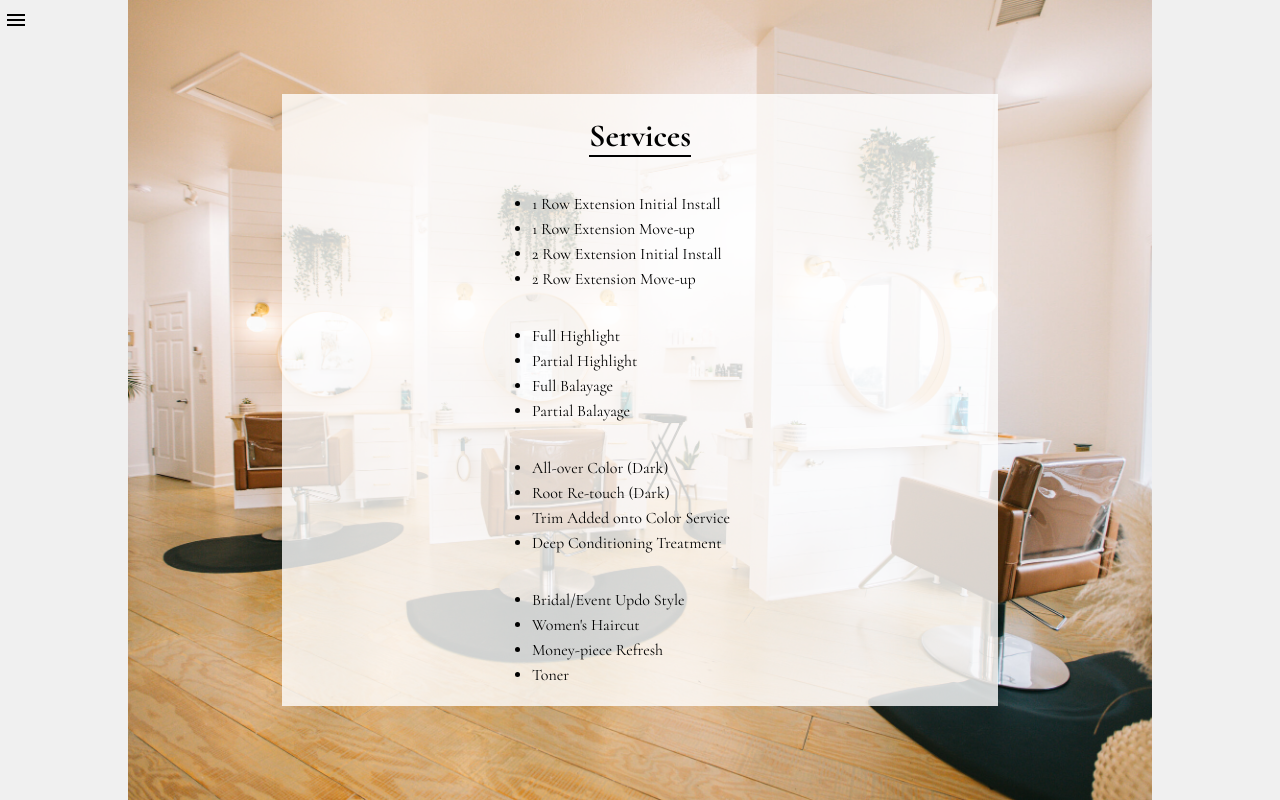
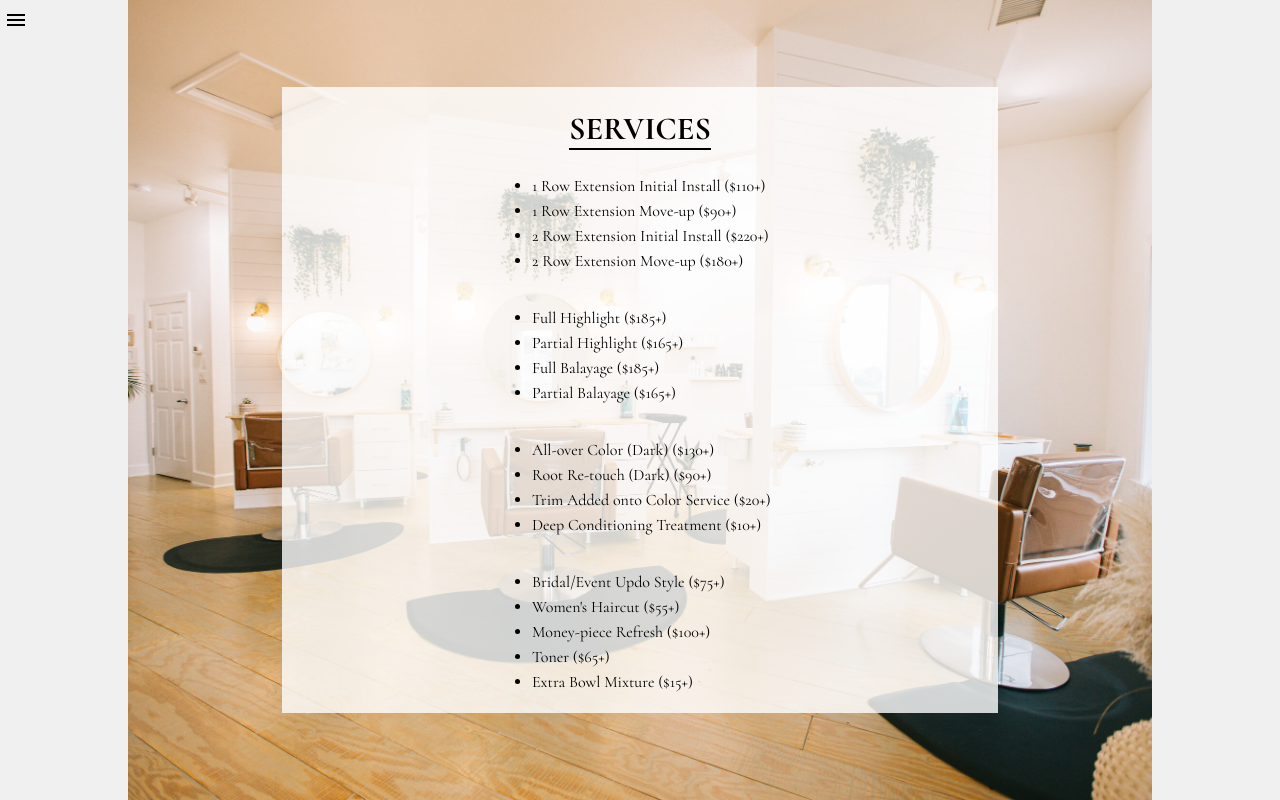
Before and after one commit to GucciHepcat52/hair-by-maddy-kate, a React (Create React App) app: page /services in a window 1280 px wide. Built offline with nearby package versions, Linux system fonts and the light colour scheme.

Commit message:
final push

```diff
--- a/public/index.html
+++ b/public/index.html
@@ -2,7 +2,7 @@
 <html lang="en">
   <head>
     <meta charset="utf-8" />
-    <link rel="icon" href="%PUBLIC_URL%/hair-logo.png" />
+    <link rel="icon" href="%PUBLIC_URL%/hair-logo.jpg" />
     <meta name="viewport" content="width=device-width, initial-scale=1" />
     <meta name="theme-color" content="#000000" />
     <meta
--- a/src/components/Menu.js
+++ b/src/components/Menu.js
@@ -73,7 +73,7 @@ export default function Menu({ isActive, activateMenu }) {
                 style={{ color: "black" }}
               >
                 {/* <Instagram /> */}
-                CLICK HERE
+                BOOK NOW
               </a>
             </Button>
           </Box>
--- a/src/pages/About.js
+++ b/src/pages/About.js
@@ -64,7 +64,7 @@ export default function About() {
           referring friends, and continuing to come back. I love and appreciate
           every single one of you. Hope to see you in my chair soon!!
         </p>
-        <h2 style={{ borderBottom: "2px solid black" }}>Fun Facts</h2>
+        <h2 style={{ borderBottom: "2px solid black" }}>FUN FACTS</h2>
         <ul style={{ textAlign: "left" }}>
           <li>Born in CA, raised in AZ</li>
           <li>
--- a/src/pages/Services.js
+++ b/src/pages/Services.js
@@ -35,47 +35,48 @@ export default function Services() {
       )}
       <Menu isActive={activeMenu} activateMenu={activateMenu} />
       <div className="services-text">
-        <h1>Services</h1>
+        <h1 style={{ marginBottom: "10px" }}>SERVICES</h1>
         <div>
           <ul
             style={{
               textAlign: "left",
             }}
           >
-            <li>1 Row Extension Initial Install</li>
-            <li>1 Row Extension Move-up</li>
-            <li>2 Row Extension Initial Install</li>
-            <li>2 Row Extension Move-up</li>
+            <li>1 Row Extension Initial Install ($110+)</li>
+            <li>1 Row Extension Move-up ($90+)</li>
+            <li>2 Row Extension Initial Install ($220+)</li>
+            <li>2 Row Extension Move-up ($180+)</li>
           </ul>
           <ul
             style={{
               textAlign: "left",
             }}
           >
-            <li>Full Highlight</li>
-            <li>Partial Highlight</li>
-            <li>Full Balayage</li>
-            <li>Partial Balayage</li>
+            <li>Full Highlight ($185+)</li>
+            <li>Partial Highlight ($165+)</li>
+            <li>Full Balayage ($185+)</li>
+            <li>Partial Balayage ($165+)</li>
           </ul>
           <ul
             style={{
               textAlign: "left",
             }}
           >
-            <li>All-over Color (Dark)</li>
-            <li>Root Re-touch (Dark)</li>
-            <li>Trim Added onto Color Service</li>
-            <li>Deep Conditioning Treatment</li>
+            <li>All-over Color (Dark) ($130+)</li>
+            <li>Root Re-touch (Dark) ($90+)</li>
+            <li>Trim Added onto Color Service ($20+)</li>
+            <li>Deep Conditioning Treatment ($10+)</li>
           </ul>
           <ul
             style={{
               textAlign: "left",
             }}
           >
-            <li>Bridal/Event Updo Style</li>
-            <li>Women's Haircut</li>
-            <li>Money-piece Refresh</li>
-            <li>Toner</li>
+            <li>Bridal/Event Updo Style ($75+)</li>
+            <li>Women's Haircut ($55+)</li>
+            <li>Money-piece Refresh ($100+)</li>
+            <li>Toner ($65+)</li>
+            <li>Extra Bowl Mixture ($15+)</li>
           </ul>
         </div>
       </div>
```
Also changed, not shown: public/hair-logo.jpg (added), public/hair-logo.png (deleted).
